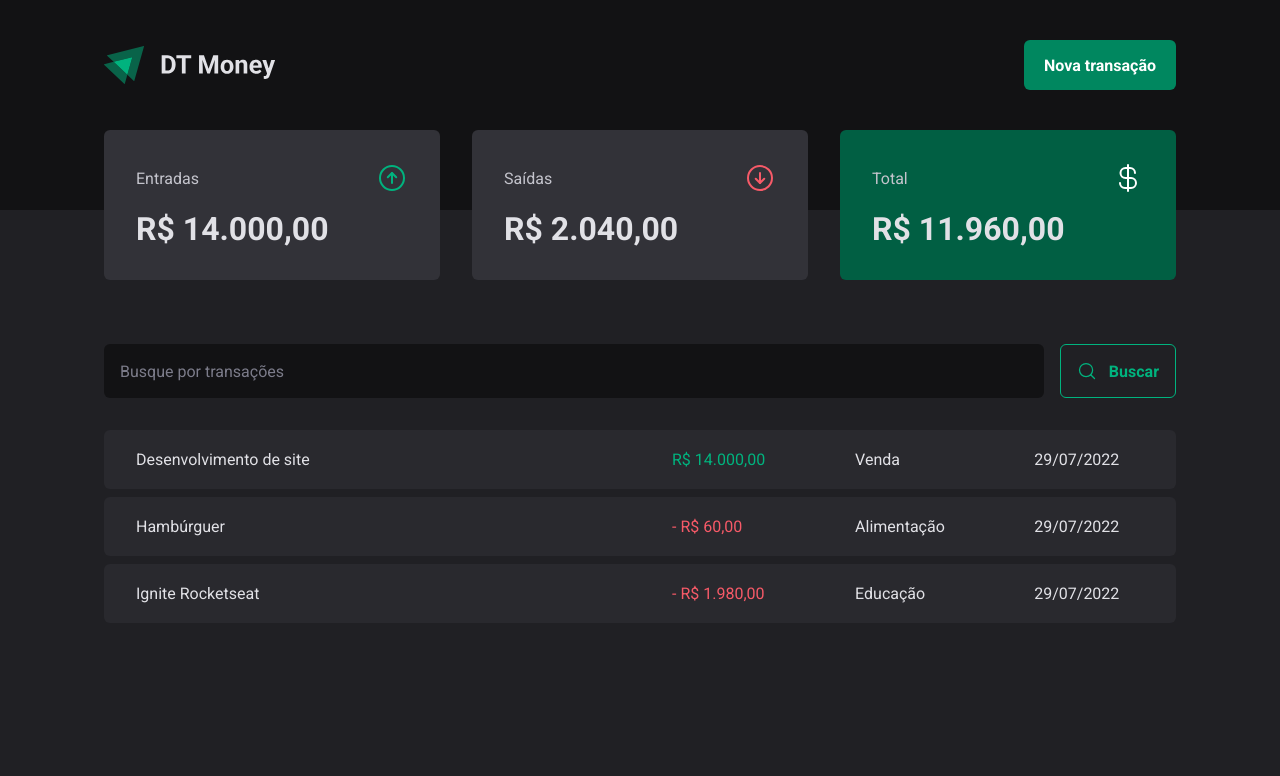
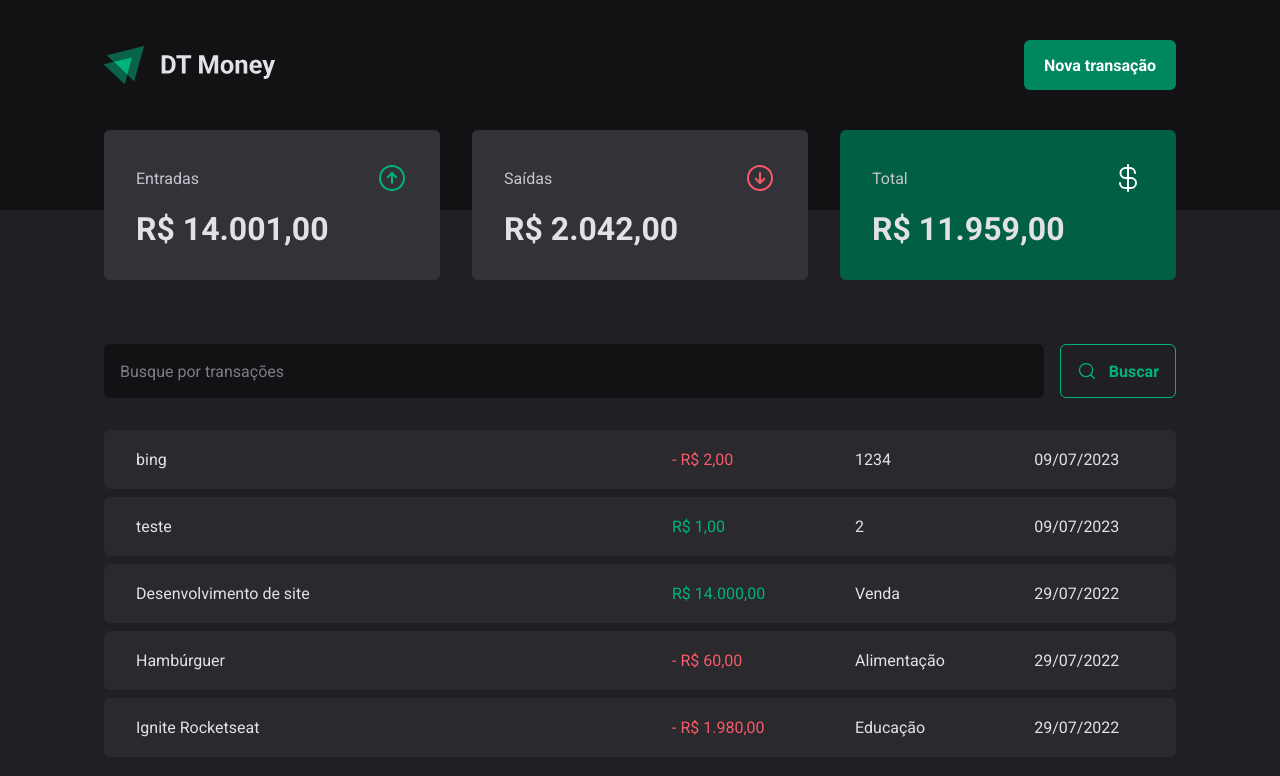
Before and after one commit to guipmdev/dt-money, a React (Vite) app: page / in a window 1280 px wide. Shown: the top 776 px of the page. Built offline with nearby package versions, Linux system fonts and the light colour scheme; data requests are answered from the project's data file.

Commit message:
Conexão com a API - Criando nova transação

```diff
--- a/server.json
+++ b/server.json
@@ -23,6 +23,22 @@
       "category": "Educação",
       "price": 1980,
       "createdAt": "2022-07-29T19:24:44.505Z"
+    },
+    {
+      "description": "teste",
+      "price": 1,
+      "category": "2",
+      "type": "income",
+      "createdAt": "2023-07-09T13:02:39.318Z",
+      "id": 4
+    },
+    {
+      "description": "bing",
+      "price": 2,
+      "category": "1234",
+      "type": "outcome",
+      "createdAt": "2023-07-09T13:14:27.267Z",
+      "id": 5
     }
   ]
 }
--- a/src/components/NewTransactionModal/index.tsx
+++ b/src/components/NewTransactionModal/index.tsx
@@ -9,11 +9,14 @@ import {
 import * as z from 'zod'
 import { zodResolver } from '@hookform/resolvers/zod'
 
+import { useContext } from 'react'
 import { useForm, Controller } from 'react-hook-form'
 
 import * as Dialog from '@radix-ui/react-dialog'
 
 import { X, ArrowCircleUp, ArrowCircleDown } from 'phosphor-react'
+
+import { TransactionsContext } from '../../contexts/TransactionsContext'
 
 const newTransactionFormSchema = z.object({
   description: z.string(),
@@ -25,11 +28,14 @@ const newTransactionFormSchema = z.object({
 type NewTransactionFormInputs = z.infer<typeof newTransactionFormSchema>
 
 export function NewTransactionModal() {
+  const { createTransaction } = useContext(TransactionsContext)
+
   const {
     register,
     control,
     handleSubmit,
     formState: { isSubmitting },
+    reset,
   } = useForm<NewTransactionFormInputs>({
     resolver: zodResolver(newTransactionFormSchema),
     defaultValues: {
@@ -38,9 +44,11 @@ export function NewTransactionModal() {
   })
 
   async function handleCreateNewTransaction(data: NewTransactionFormInputs) {
-    await new Promise((resolve) => setTimeout(resolve, 2000))
+    const { description, price, category, type } = data
 
-    console.log(data)
+    createTransaction({ description, price, category, type })
+
+    reset()
   }
 
   return (
--- a/src/contexts/TransactionsContext.tsx
+++ b/src/contexts/TransactionsContext.tsx
@@ -1,5 +1,6 @@
 import { createContext, ReactNode, useState, useEffect } from 'react'
-import { api } from '../libs/axios'
+
+import { api } from '../lib/axios'
 
 interface Transaction {
   id: number
@@ -10,9 +11,17 @@ interface Transaction {
   createdAt: string
 }
 
+interface CreateTransactionInput {
+  description: string
+  price: number
+  category: string
+  type: 'income' | 'outcome'
+}
+
 interface TransactionContextType {
   transactions: Transaction[]
   fetchTransactions: (query?: string) => Promise<void>
+  createTransaction: (data: CreateTransactionInput) => void
 }
 
 export const TransactionsContext = createContext({} as TransactionContextType)
@@ -26,10 +35,24 @@ export function TransactionsProvider({ children }: TransactionsProviderProps) {
 
   async function fetchTransactions(query?: string) {
     const response = await api.get('/transactions', {
-      params: query,
+      params: { _sort: 'createdAt', _order: 'desc', query },
     })
 
     setTransactions(response.data)
+  }
+
+  async function createTransaction(data: CreateTransactionInput) {
+    const { description, price, category, type } = data
+
+    const response = await api.post('/transactions', {
+      description,
+      price,
+      category,
+      type,
+      createdAt: new Date(),
+    })
+
+    setTransactions((state) => [response.data, ...state])
   }
 
   useEffect(() => {
@@ -37,7 +60,9 @@ export function TransactionsProvider({ children }: TransactionsProviderProps) {
   }, [])
 
   return (
-    <TransactionsContext.Provider value={{ transactions, fetchTransactions }}>
+    <TransactionsContext.Provider
+      value={{ transactions, fetchTransactions, createTransaction }}
+    >
       {children}
     </TransactionsContext.Provider>
   )
```
Also changed, not shown: src/lib/axios.ts (renamed from src/libs/axios.ts).
